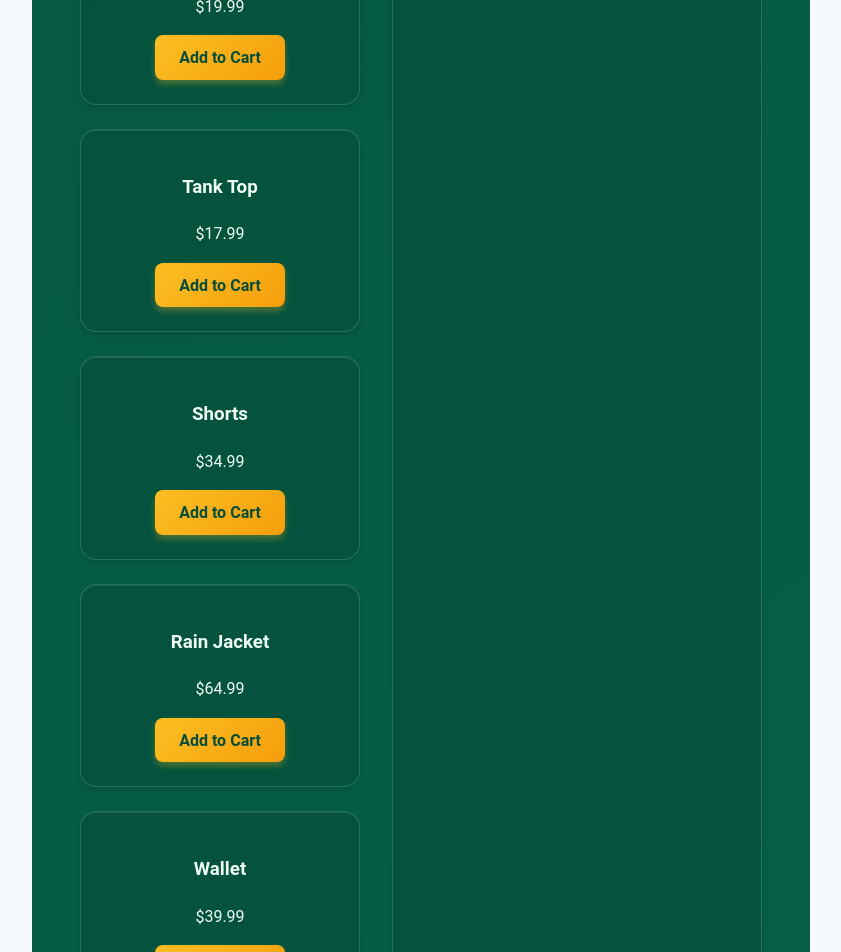
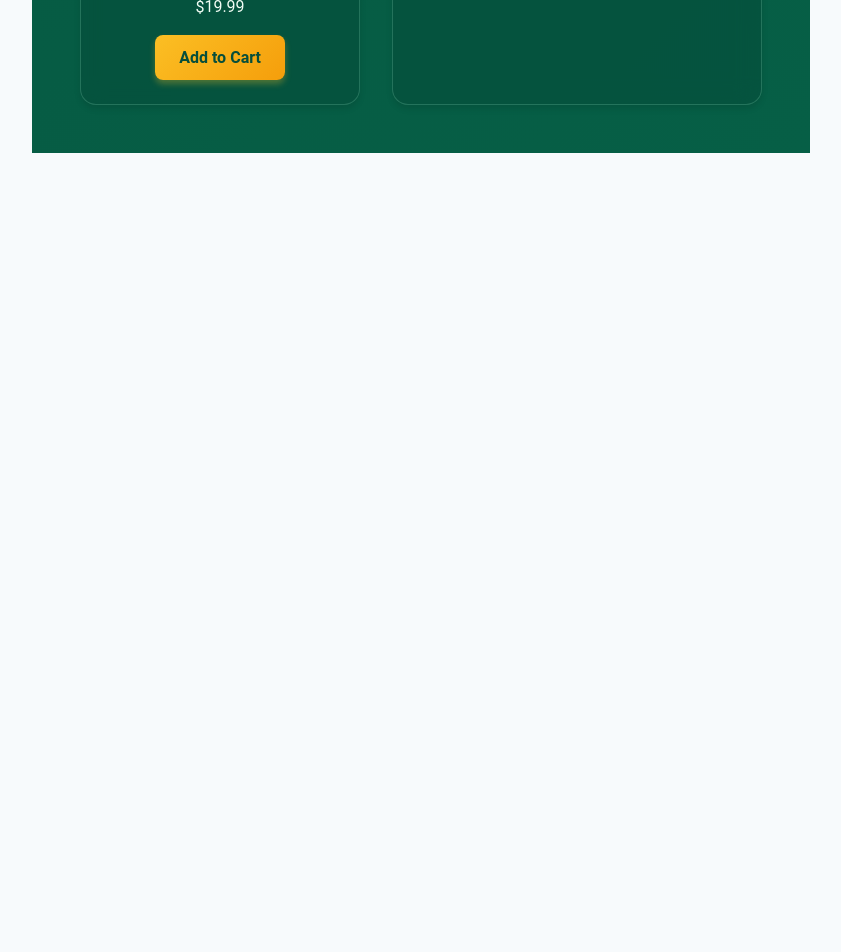
Before and after one commit to showay3000/Shopping-Cart, a React (Vite) app in the folder my-react-app/: page / in a window 1280 px wide. Shown: the part 3820-4772 px from the top of the page, without its empty margins (219-1060 px from the left). After the commit the page ends 3973 px from the top, so only its background shows below. Built offline with nearby package versions, Linux system fonts and the light colour scheme.

Commit message:
update package.json, App.jsx and ProductList.jsx

```diff
--- a/my-react-app/package.json
+++ b/my-react-app/package.json
@@ -5,7 +5,8 @@
   "homepage": "https://showay3000.github.io/Shopping-Cart/",
   "type": "module",
   "scripts": {
-        "predeploy": "npm run build",
+    "dev": "vite",
+    "predeploy": "npm run build",
     "deploy": "gh-pages -d dist",
     "build": "vite build",
     "lint": "eslint .",
--- a/my-react-app/src/App.jsx
+++ b/my-react-app/src/App.jsx
@@ -20,10 +20,7 @@ const products = [
   { id: 14, name: "Backpack", price: 49.99 },
   { id: 15, name: "Scarf", price: 24.99 },
   { id: 16, name: "Gloves", price: 19.99 },
-  { id: 17, name: "Tank Top", price: 17.99 },
-  { id: 18, name: "Shorts", price: 34.99 },
-  { id: 19, name: "Rain Jacket", price: 64.99 },
-  { id: 20, name: "Wallet", price: 39.99 }
+
 ]
 
 // Create a class that extends React.Component
--- a/my-react-app/src/components/ProductList.jsx
+++ b/my-react-app/src/components/ProductList.jsx
@@ -1,4 +1,4 @@
-import React from 'react';
+
 
 function ProductList({ products, onAddToCart }) {
   // If there are no products, display a message indicating that
```
